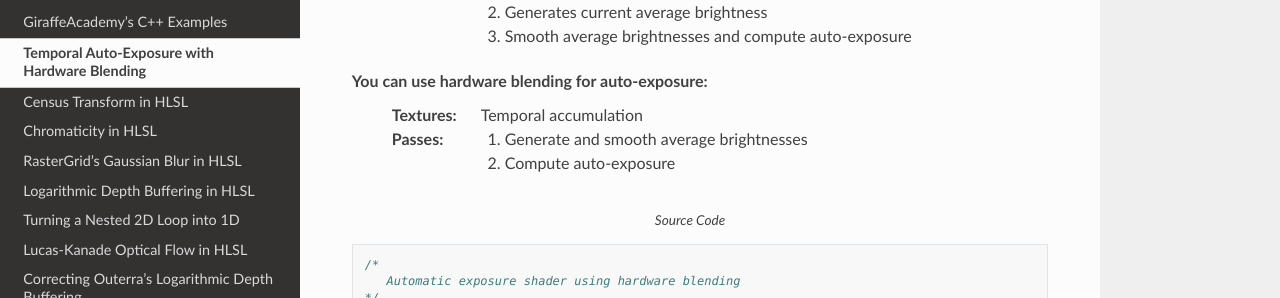
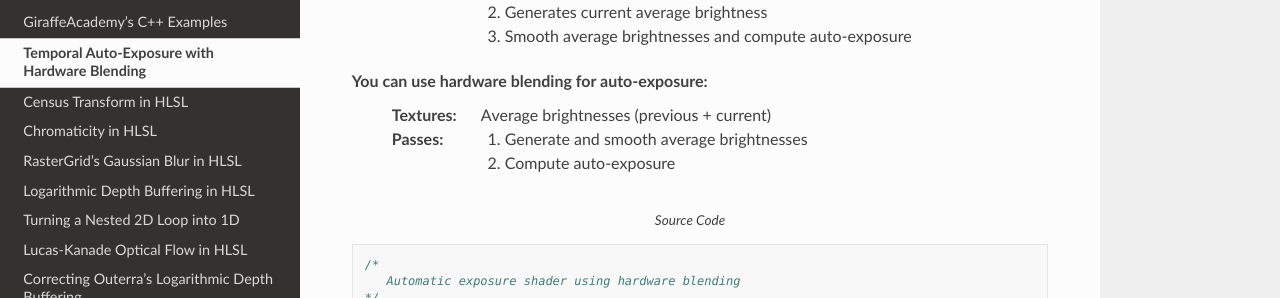
Before and after one commit to papadanku/papadanku.github.io, a Sphinx documentation site: the page built from docs/source/blog/autoexposure.rst, in a window 1280 px wide and 900 px high. Shown: the part 262-560 px from the top of the window. Built offline with Sphinx 7.4.7 and the Read the Docs theme 2.0.0, drawn with Linux system fonts in a browser that asks for light colours.

Commit message:
Update autoexposure.rst

```diff
--- a/docs/source/blog/autoexposure.rst
+++ b/docs/source/blog/autoexposure.rst
@@ -12,7 +12,7 @@ Some graphics pipelines compute auto-exposure like this:
       #. Smooth average brightnesses and compute auto-exposure
 
 You can use hardware blending for auto-exposure:
-   :Textures: Temporal accumulation
+   :Textures: Average brightnesses (previous + current)
    :Passes:
       #. Generate and smooth average brightnesses
       #. Compute auto-exposure
```
